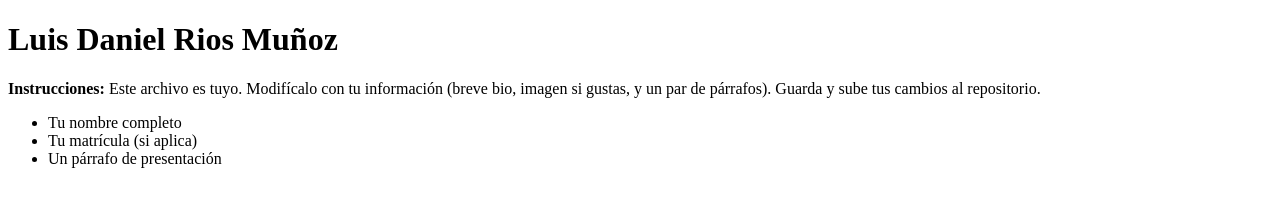
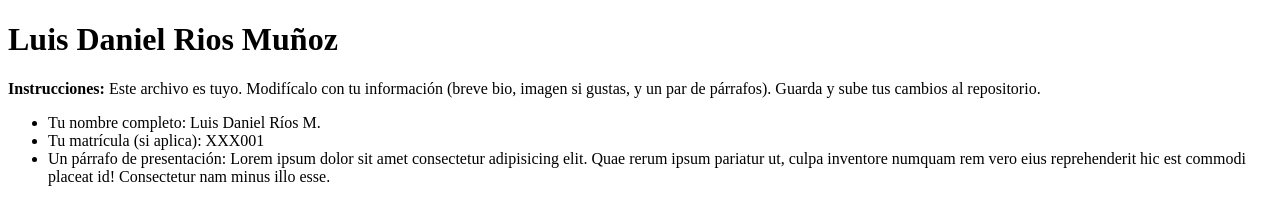
Before and after one commit to infotectransformaciondigital/practica-git-alumnos, a plain HTML site: page src/luis_daniel_rios_munoz.html in a window 1280 px wide. Drawn offline with Linux system fonts and the light colour scheme.

Commit message:
actualización Luis Daniel Rios

```diff
--- a/src/luis_daniel_rios_munoz.html
+++ b/src/luis_daniel_rios_munoz.html
@@ -9,9 +9,12 @@
   <h1>Luis Daniel Rios Muñoz</h1>
   <p><strong>Instrucciones:</strong> Este archivo es tuyo. Modifícalo con tu información (breve bio, imagen si gustas, y un par de párrafos). Guarda y sube tus cambios al repositorio.</p>
   <ul>
-    <li>Tu nombre completo</li>
-    <li>Tu matrícula (si aplica)</li>
-    <li>Un párrafo de presentación</li>
+    <li>Tu nombre completo: Luis Daniel Ríos M.</li>
+    <li>Tu matrícula (si aplica): XXX001</li>
+    <li>Un párrafo de presentación:
+      Lorem ipsum dolor sit amet consectetur adipisicing elit.
+      Quae rerum ipsum pariatur ut, culpa inventore numquam rem vero
+      eius reprehenderit hic est commodi placeat id! Consectetur nam minus illo esse.</li>
   </ul>
 </body>
 </html>
```
